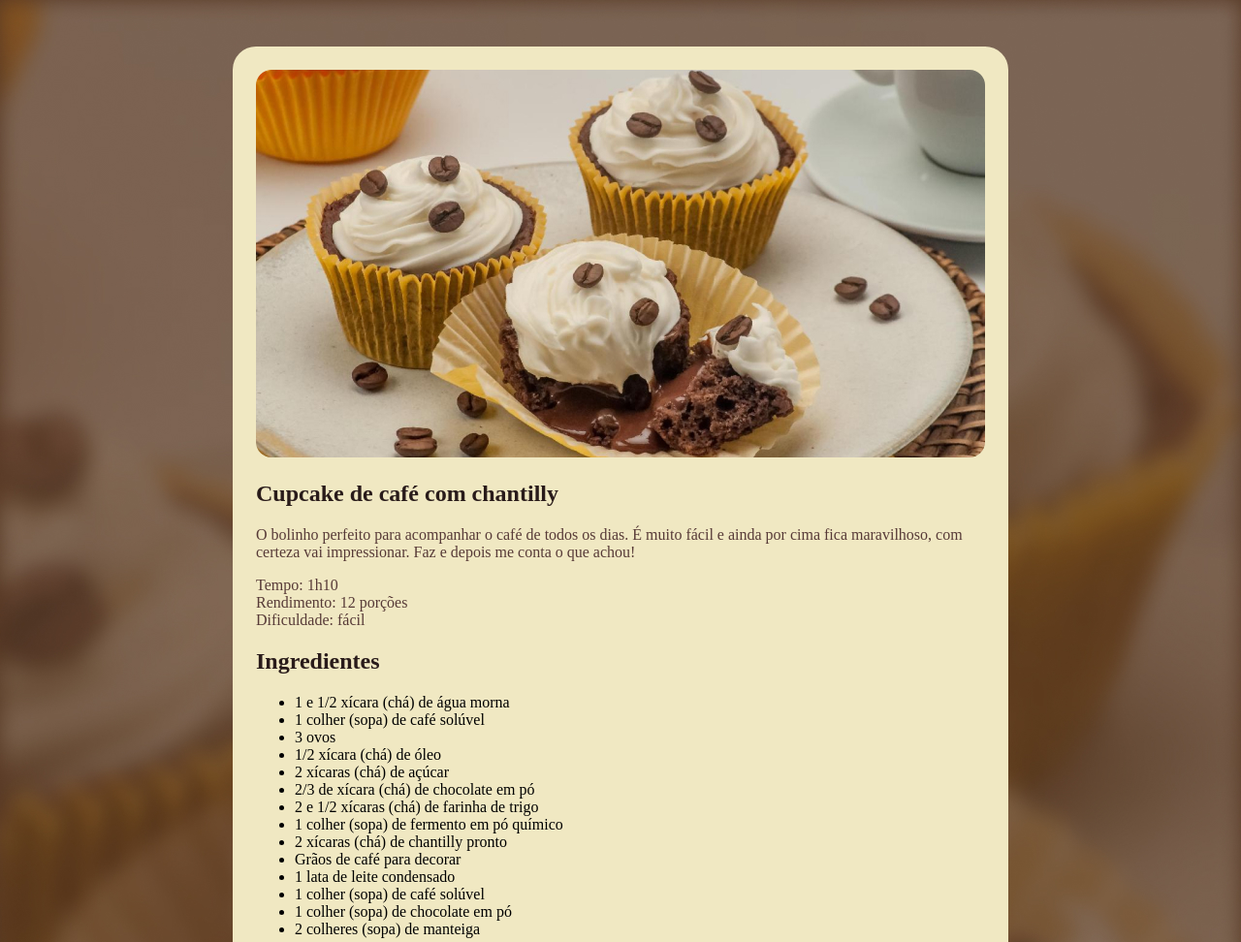
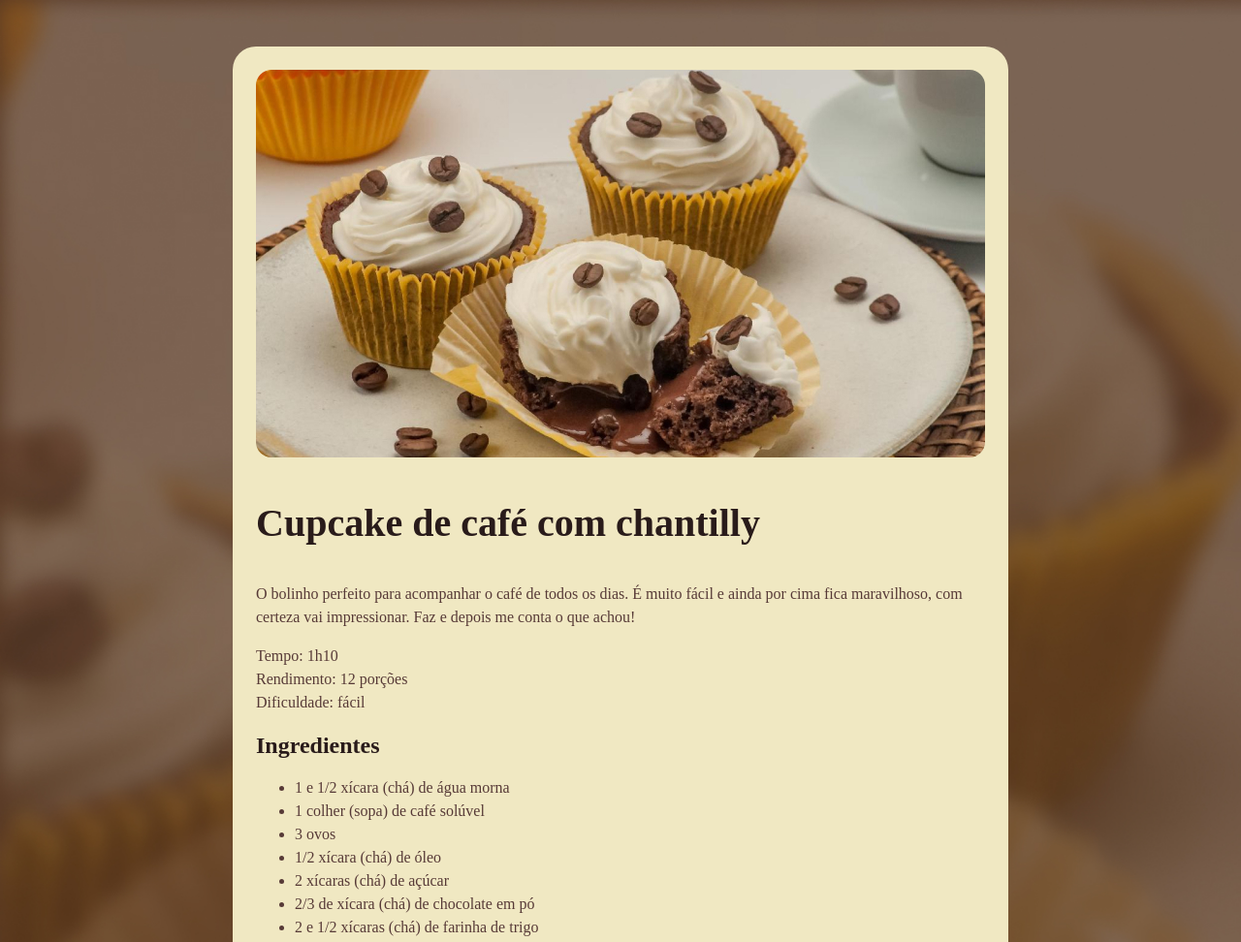
Before and after one commit to jerryaugusto/recipe-page, a plain HTML site: page index.html in a window 1280 px wide. Shown: the top 972 px of the page at 97% size. Drawn offline with Linux system fonts and the light colour scheme; a web font is replaced by a local one.

Commit message:
working on fonts

```diff
--- a/css/style.css
+++ b/css/style.css
@@ -1,7 +1,12 @@
+:root {
+  font-family: "Alice", serif;
+  line-height: 150%;
+  color: #573A37;
+}
+
 body {
   background-image: url(../assets/background-image.jpg);
   background-size: cover;
-  font-family: "Alice", serif;
   padding: auto;
 }
 
@@ -18,16 +23,20 @@ img {
   border-radius: 16px;
 }
 
+h1 {
+  line-height: 140%;
+  font-size: 40px;
+}
+
+h2 {
+  font-size: 24px;
+}
+
 h1, h2 {
   color: #291B1A;
-}
-
-p {
-  color: #573A37;
 }
 
 footer {
   color: #F0E8C2;
   margin-bottom: 48px;
-  line-height: 150%;
 }
```
